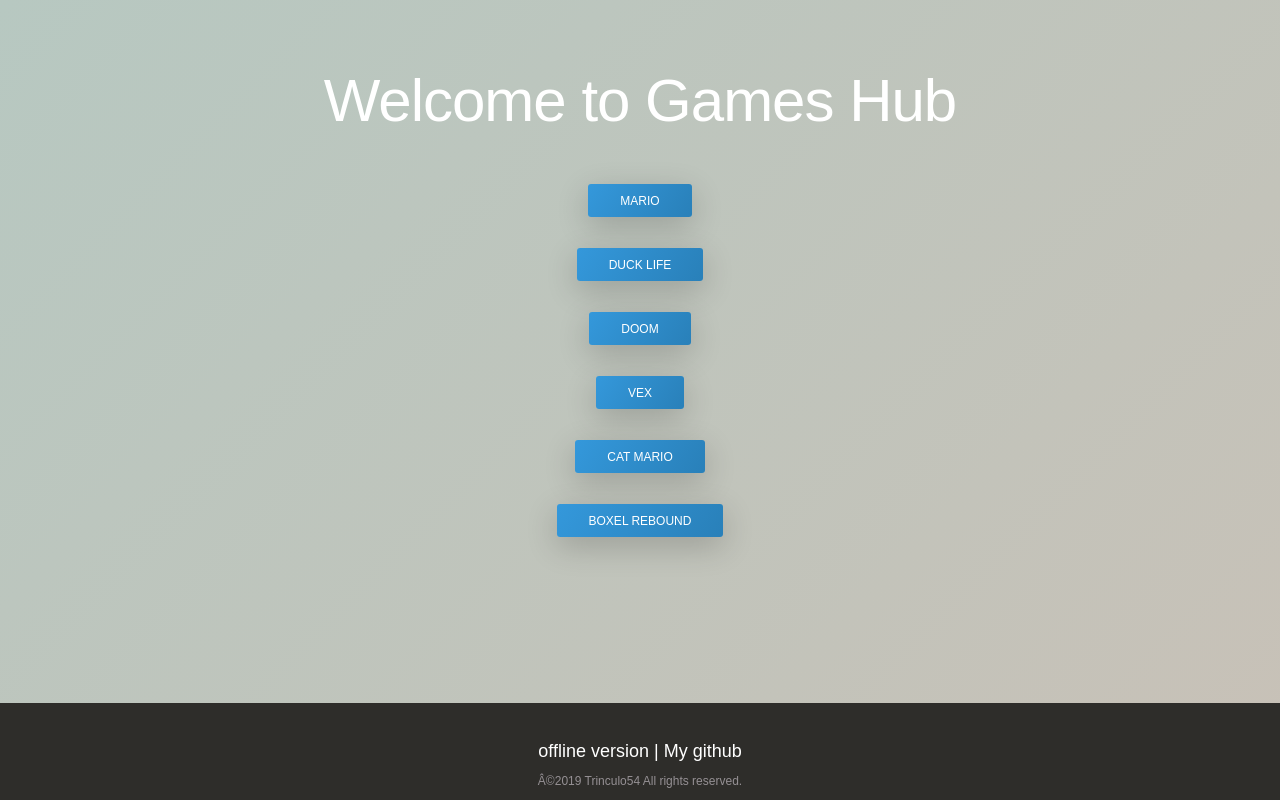
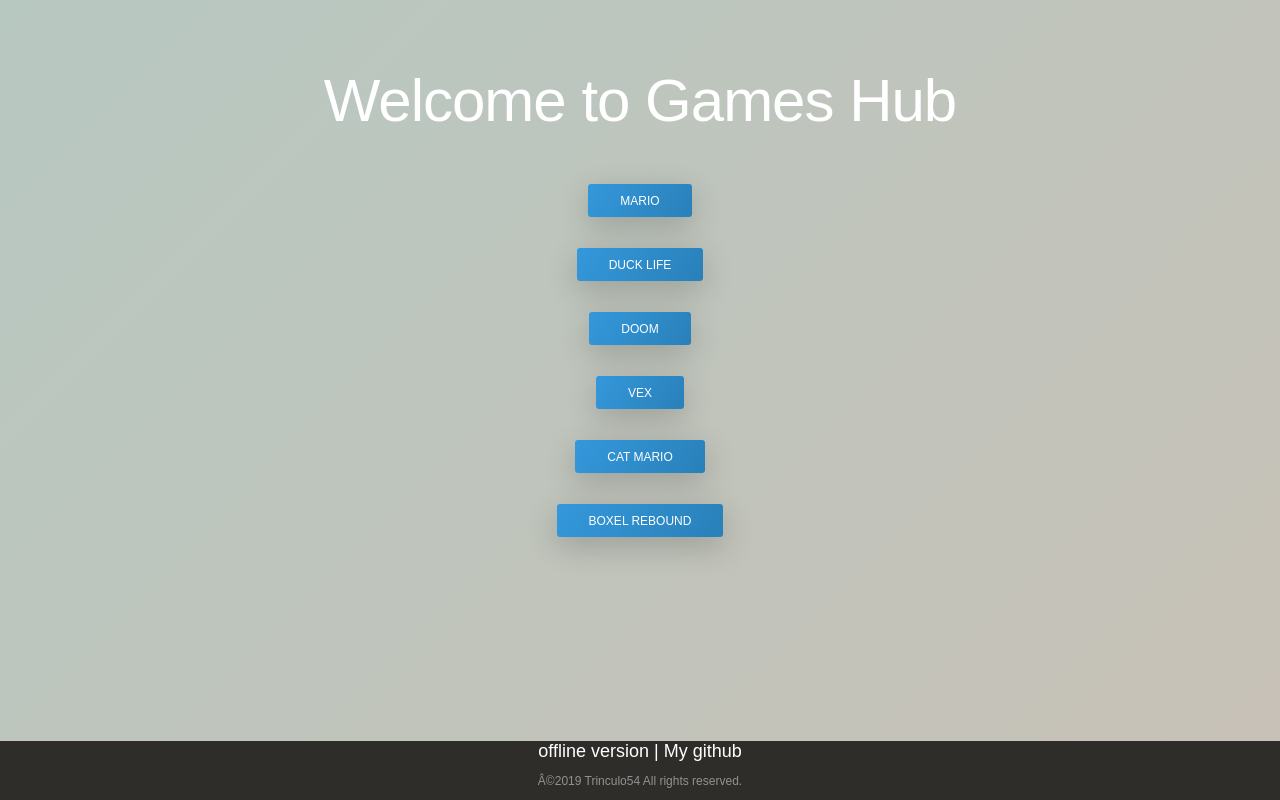
Before and after one commit to Trinculo54/Games-hub, a plain HTML site: page index.html in a window 1280 px wide. Drawn offline with Linux system fonts and the light colour scheme.

Commit message:
Update index.html

```diff
--- a/index.html
+++ b/index.html
@@ -2168,7 +2168,6 @@
      <p>&emsp;</p>
      <p>&emsp;</p>
 <div class="footer" role="contentinfo">
-    <p>&emsp;</p>
     <center><span><font size="4px"><a href="offline/Offline.zip" rel="noopenr noreferrer" target="_blank" style="text-decoration: none;color: white" download="">offline version</a></font></span><font size="4px"> | <span><font size="4px"><a href="https://github.com/Trinculo54" rel="noopenr noreferrer" target="_blank" style="text-decoration: none;color: white" download="">My github</a></font></span></font><p>©2019 Trinculo54 All rights reserved.</p></center>
     </div>
 
```
